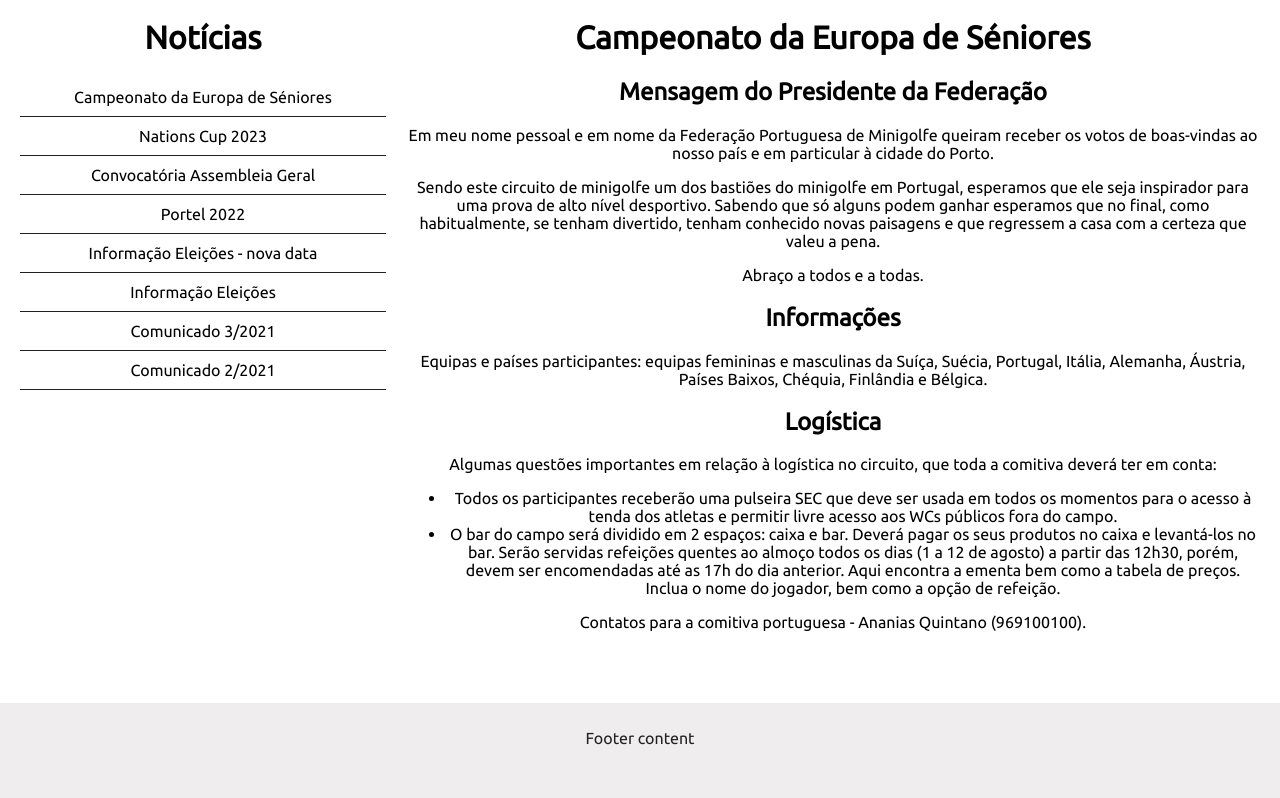
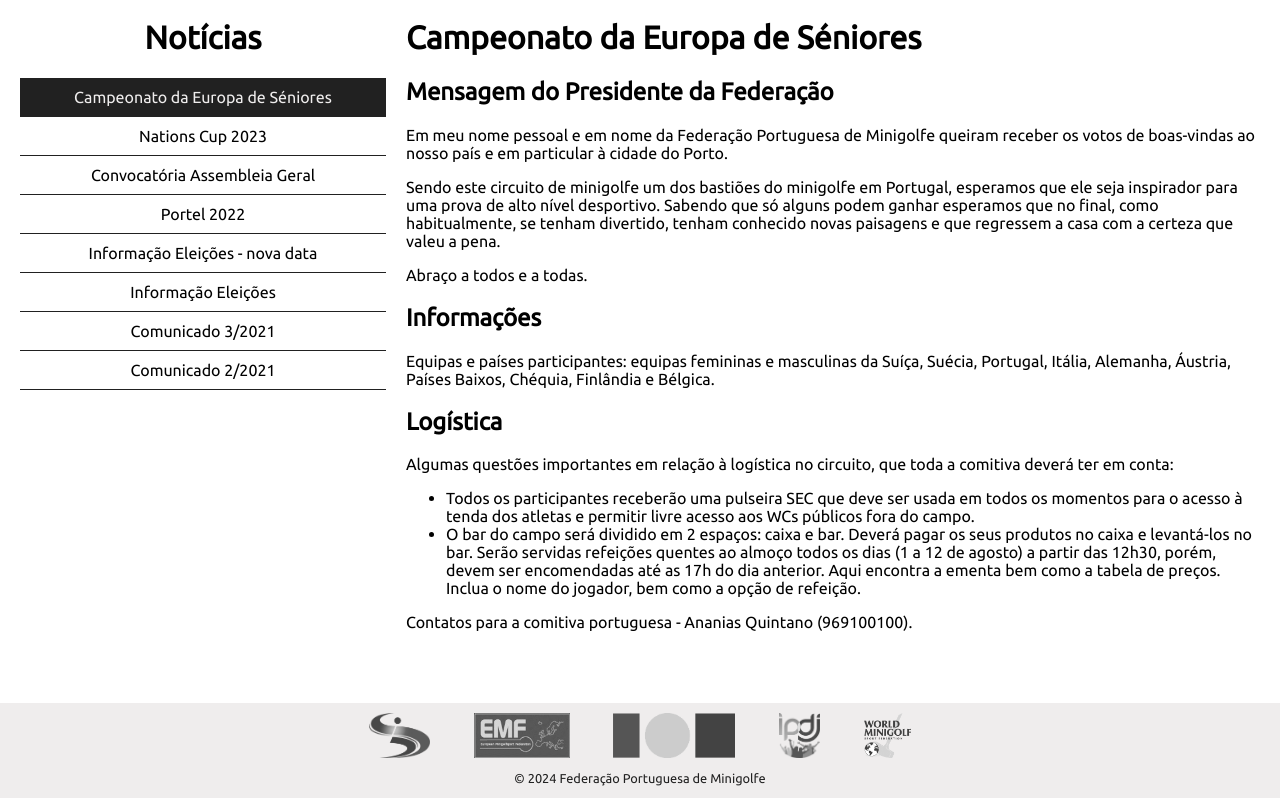
Before and after one commit to dinismyroshnyk/F.P.M-Reimagined, a plain HTML site: page index.html in a window 1280 px wide. Shown: the part 802-1600 px from the top of the page. Drawn offline with nearby package versions, Linux system fonts and the light colour scheme.

Commit message:
Refactored header and footer styles

```diff
--- a/css/styles.css
+++ b/css/styles.css
@@ -20,7 +20,7 @@ body::-webkit-scrollbar {
 }
 
 /* Header */
-.header-background {
+.header {
     background-color: var(--primary-color-opacity);
     color: var(--secondary-color);
     padding: 10px;
@@ -31,7 +31,7 @@ body::-webkit-scrollbar {
     height: 75px;
 }
 
-.header-background--stop {
+.header--stop {
     background-color: var(--primary-color);
     transition: background-color 0.5s;
     position: absolute;
@@ -129,15 +129,6 @@ body::-webkit-scrollbar {
     text-align: center;
 }
 
-.content > * {
-    opacity: 0;
-    transition: opacity 1s ease-in-out;
-}
-
-.content > *.visible {
-    opacity: 1;
-}
-
 .news-titles {
     width: 30%;
     padding-right: 20px;
@@ -145,34 +136,36 @@ body::-webkit-scrollbar {
     top: 0;
 }
 
-.news-titles.selected {
-    background-color: var(--primary-color);
-    color: var(--secondary-color);
-}
-
 .news-content {
     width: 70%;
     height: calc(100vh - 95px);
     -ms-overflow-style: none;
     scrollbar-width: none;
+    text-align: left;
 }
 
 .news-title {
     cursor: pointer;
     padding: 10px;
     border-bottom: 1px solid var(--primary-color);
+    transition: background-color 0.5s ease, color 0.5s ease;
+}
+
+.news-title.selected {
+    background-color: var(--primary-color);
+    color: var(--secondary-color);
 }
 
 .news-item {
     opacity: 0;
     max-height: 0;
     overflow: hidden;
-    transition: opacity 0.5s ease, max-height 0.5s ease;
+    transition: opacity 0.5s ease-in-out, max-height 0.5s ease-in-out;
 }
 
 .news-item.visible {
     opacity: 1;
-    max-height: 100vh;
+    max-height: calc(100vh - 95px);
 }
 
 .scroll-to-top {
@@ -193,7 +186,27 @@ body::-webkit-scrollbar {
 .footer {
     background-color: var(--secondary-color);
     color: var(--primary-color);
+    height: 75px;
     padding: 10px;
-    height: 75px;
     text-align: center;
 }
+
+.footer-content img {
+    height: 45px;
+    padding-left: 20px;
+    padding-right: 20px;
+    padding-bottom: 10px;
+    width: auto;
+    filter: grayscale(100%);
+    transition: filter 0.5s;
+}
+
+.footer-content img:hover {
+    filter: grayscale(0%);
+    transition: filter 0.5s;
+}
+
+.footer-content p {
+    margin: 0;
+    font-size: 0.8em;
+}
--- a/index.html
+++ b/index.html
@@ -4,6 +4,7 @@
     <meta charset="UTF-8">
     <meta name="viewport" content="width=device-width, initial-scale=1.0">
     <title>Federação Portuguesa de Minigolfe</title>
+    <link rel="icon" type="image/x-icon" href="images/fpm-color.ico">
     <link rel="preconnect" href="https://fonts.googleapis.com">
     <link rel="preconnect" href="https://fonts.gstatic.com" crossorigin>
     <link href="https://fonts.googleapis.com/css2?family=Ubuntu&display=swap" rel="stylesheet">
@@ -12,7 +13,6 @@
 </head>
 <body>
     <header class="header">
-        <div class="header-background">
         <div class="header-content">
             <img src="images/fpm-color.svg" alt="Logo">
             <div class="logo-title">
@@ -28,7 +28,6 @@
                 <a href="">Contactos</a>
             </nav>
         </div>
-        </div>
     </header>
     <main class="main">
         <div class="background-image" id="background-image"></div>
@@ -41,7 +40,7 @@
         <div class="content">
             <div class="news-titles" id="news-titles">
                 <h1>Notícias</h1>
-                <div class="news-title" id="news-1">Campeonato da Europa de Séniores</div>
+                <div class="news-title selected" id="news-1">Campeonato da Europa de Séniores</div>
                 <div class="news-title" id="news-2">Nations Cup 2023</div>
                 <div class="news-title" id="news-3">Convocatória Assembleia Geral</div>
                 <div class="news-title" id="news-4">Portel 2022</div>
@@ -111,12 +110,15 @@
         </button>
     </main>
     <footer class="footer">
-        <div class="footer-background"></div>
         <div class="footer-content">
-            <p>Footer content</p>
+            <a href="https://www.cdp.pt/pt/"><img src="images/apoio-cdp.png" alt=""></a>
+            <a href="https://www.minigolf-europe.org/"><img src="images/apoio-emf.png" alt=""></a>
+            <a href="https://www.portugal.gov.pt/pt/gc21/area-de-governo/educacao/secretarios-de-estado?i=juventudeedodesporto"><img src="images/apoio-gov.png" alt=""></a>
+            <a href="https://ipdj.gov.pt/"><img src="images/apoio-ipdj.png" alt=""></a>
+            <a href="https://gov.minigolfsport.com/"><img src="images/apoio-wmsf.png" alt=""></a>
+            <p>© 2024 Federação Portuguesa de Minigolfe</p>
         </div>
     </footer>
-    <script src="js/content-animation.js"></script>
     <script src="js/header-stop.js"></script>
     <script src="js/scroll-to-top.js"></script>
     <script src="js/scroll-circle.hide.js"></script>
--- a/js/content-animation.js
+++ /dev/null
@@ -1,12 +0,0 @@
-window.addEventListener('scroll', function() {
-    var elements = document.querySelectorAll('.content > *');
-    elements.forEach(function(element) {
-        var rect = element.getBoundingClientRect();
-        var isInView = rect.top <= window.innerHeight && rect.bottom >= 0;
-        if (isInView) {
-            element.classList.add('visible');
-        } else {
-            element.classList.remove('visible');
-        }
-    });
-});
--- a/js/header-stop.js
+++ b/js/header-stop.js
@@ -1,5 +1,5 @@
 document.addEventListener('DOMContentLoaded', function() {
-    var header = document.querySelector('.header-background');
+    var header = document.querySelector('.header');
     var backgroundImage = document.getElementById('background-image');
     var headerHeight = header.offsetHeight;
     var backgroundImageHeight = backgroundImage.offsetHeight;
@@ -7,11 +7,11 @@ document.addEventListener('DOMContentLoaded', function() {
     window.addEventListener('scroll', function() {
         var scrollPosition = window.scrollY;
         if (scrollPosition > stopPosition) {
-            header.classList.add('header-background--stop');
+            header.classList.add('header--stop');
             var topValue = backgroundImageHeight - headerHeight;
             header.style.top = topValue + 'px';
         } else {
-            header.classList.remove('header-background--stop');
+            header.classList.remove('header--stop');
             header.style.top = 0;
         }
     });
--- a/js/scroll-to-top.js
+++ b/js/scroll-to-top.js
@@ -1,6 +1,6 @@
 document.addEventListener('DOMContentLoaded', function() {
     var scrollToTopButton = document.getElementById('scroll-to-top');
-    var header = document.querySelector('.header-background');
+    var header = document.querySelector('.header');
     var backgroundImage = document.getElementById('background-image');
     var headerHeight = header.offsetHeight;
     var backgroundImageHeight = backgroundImage.offsetHeight;
```
Also changed, not shown: images/apoio-cdp.png (added), images/apoio-emf.png (added), images/apoio-gov.png (added), images/apoio-ipdj.png (added), images/apoio-wmsf.png (added), images/fpm-color.ico (added). Lines whose indentation alone changed are shown as unchanged.
